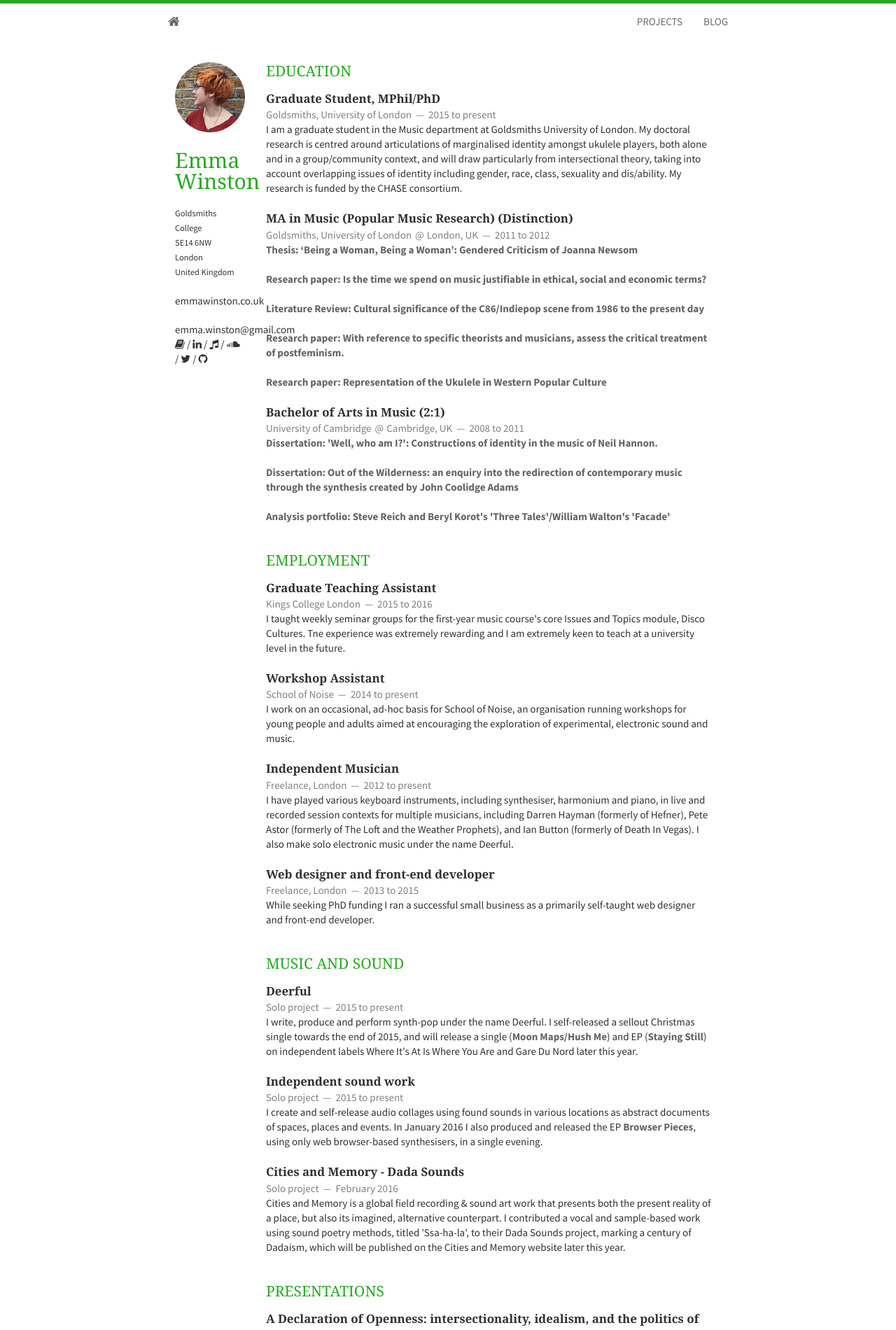
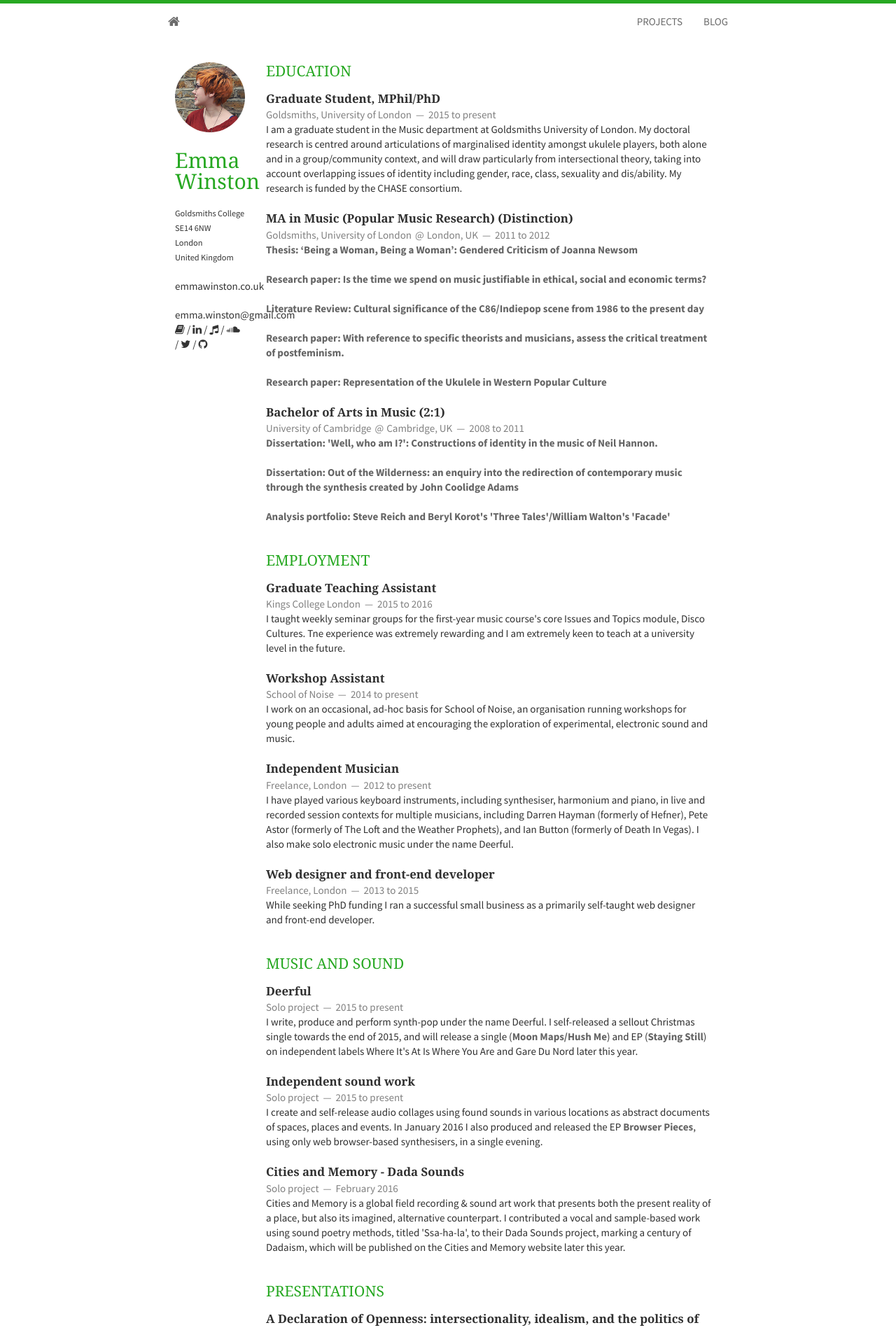
Before and after one commit to emmawinston/cv, a Jekyll site: the page built from index.html, in a window 1280 px wide. Shown: the top 1900 px of the page at 70% size. Built offline with Jekyll 4.4.1, drawn with Linux system fonts in a browser that asks for light colours; nearby versions of some CDN libraries; Markdown is read by kramdown in place of the engine named in the settings; the list of posts is cut into pages by our own code.

Commit message:
this is as big as the font can go

```diff
--- a/static/css/layout.css
+++ b/static/css/layout.css
@@ -130,7 +130,7 @@ header > h1 {
 }
 
 .container > header address {
-  font-size: 0.83em;
+  font-size: 0.82em;
 }
 
 .container > header p:last-child {
```
